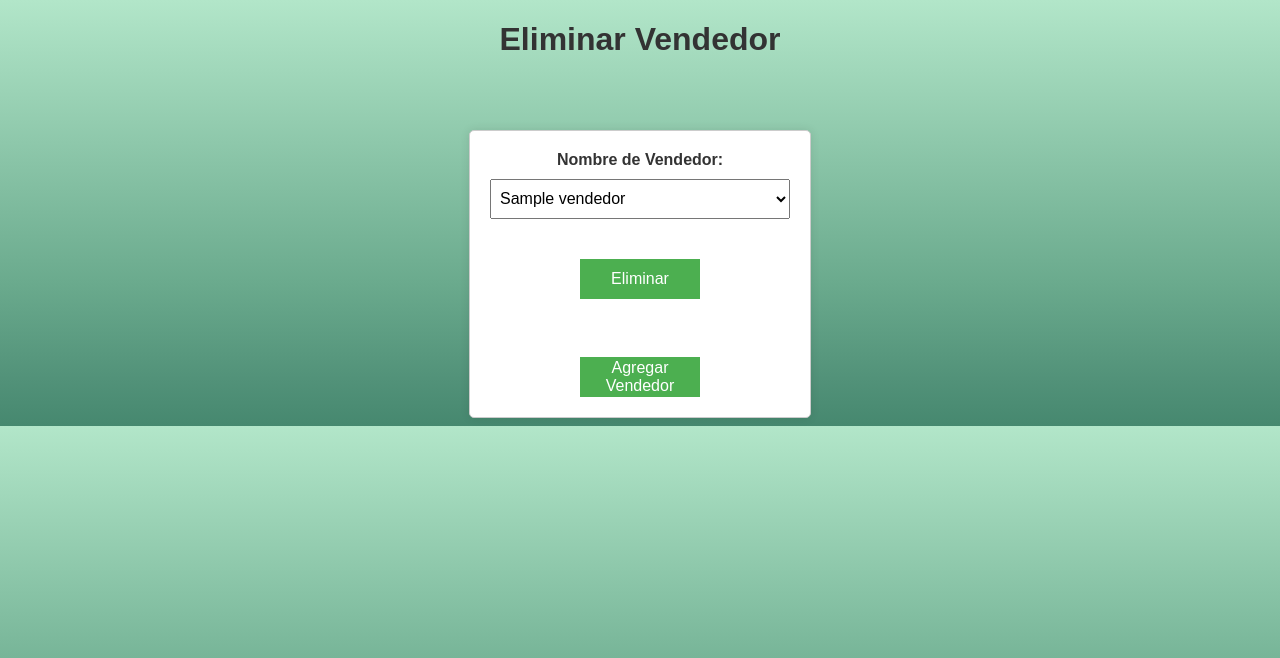
After one commit to KevinTorres74/Michi-Helada-Los-Aristogatos, a Flask app: page /eliminarVendedor/ in a window 1280 px wide. The commit adds this page. Shown: the top 658 px of the page. Run offline with Flask 3, Linux system fonts and the light colour scheme; tables that the repository leaves empty hold one stand-in row (values such as "Sample post").

Commit message:
"Eliminar Vendedor"

```diff
--- a/Michi-Helada/app.py
+++ b/Michi-Helada/app.py
@@ -2,6 +2,7 @@ from flask import Blueprint, flash, g, redirect, render_template, request, sessi
 import pymysql
 from flask_sqlalchemy import SQLAlchemy
 from alchemyClasses.__init__ import db
+from controllers.eliminarVendedor import eliminarVendedorBlueprint
 from controllers.agregarVendedor import agregarVendedorBlueprint
 
 app = Flask(__name__)
@@ -22,6 +23,7 @@ except pymysql.Error as e:
 
 app = Flask(__name__, instance_relative_config=True)
 app.register_blueprint(agregarVendedorBlueprint)
+app.register_blueprint(eliminarVendedorBlueprint)
 app.config['SQLALCHEMY_DATABASE_URI'] = "mysql+pymysql://root:Starmoon66680@localhost:3306/ing_soft"
 app.config.from_mapping(
     SECRET_KEY = 'dev'
--- a/Michi-Helada/controllers/agregarVendedor.py
+++ b/Michi-Helada/controllers/agregarVendedor.py
@@ -14,7 +14,6 @@ def agregarVendedor():
     try:
         # Recibe los datos
         if request.method == 'POST':
-            id = request.form['id']
             nombre = request.form['nombre']
             correo = request.form['correo']
             numero = request.form['phone']
@@ -22,13 +21,13 @@ def agregarVendedor():
             contrasena = request.form['password']
 
             # Agregar a la base de datos de vendedor
-            vendedor = Vendedor(id_vendedor=id, nombre=nombre, correo=correo, telefono=numero, fna=fnacimiento, contraseña=contrasena)
+            vendedor = Vendedor(nombre=nombre, correo=correo, telefono=numero, fna=fnacimiento, contraseña=contrasena)
             db.session.add(vendedor)
             db.session.commit()
 
 
             #obtener vendedor
-            ans = Vendedor.query.filter(Vendedor.id_vendedor == id).first()
+            ans = Vendedor.query.filter(Vendedor.correo == correo).first()
 
             if ans != None:
                 session.clear()
--- /dev/null
+++ b/Michi-Helada/controllers/eliminarVendedor.py
@@ -0,0 +1,21 @@
+import functools
+import sqlalchemy.exc
+from flask import Blueprint, flash, g, redirect, render_template, request, session, url_for
+from alchemyClasses.vendedor import Vendedor
+from alchemyClasses.__init__ import db
+
+eliminarVendedorBlueprint = Blueprint('eliminarVendedor', __name__, url_prefix='/eliminarVendedor')
+
+@eliminarVendedorBlueprint.route('/', methods=['GET', 'POST'])
+def eliminarVendedor():
+    if request.method == 'POST':
+        id_vendedor = request.form['id_vendedor']
+
+        vendedor = Vendedor.query.get(id_vendedor)
+        if vendedor:
+            db.session.delete(vendedor)
+            db.session.commit()
+            return redirect(url_for('eliminarVendedor.eliminarVendedor'))
+
+    vendedores = Vendedor.query.all()
+    return render_template('eliminarVendedor.html', vendedores=vendedores)
--- /dev/null
+++ b/Michi-Helada/templates/eliminarVendedor.html
@@ -0,0 +1,71 @@
+<!DOCTYPE html>
+<html>
+<head>
+    <title>Eliminar Vendedor</title>
+    <style>
+        body {
+            background-image: linear-gradient(to bottom, #b2e6c9, #a6dcbf, #9ad2b5, #8ec8ab, #82bea1, #76b497, #6aaa8d, #5e9e83, #529279, #46886f);
+            font-family: Arial, sans-serif;
+            text-align: center;
+        }
+        h1 {
+            color: #333;
+        }
+        .container {
+            display: inline-block;
+            background-color: #fff;
+            padding: 20px;
+            border: 1px solid #ccc;
+            border-radius: 5px;
+            box-shadow: 0px 0px 10px rgba(0, 0, 0, 0.1);
+            margin-top: 50px;
+        }
+        form {
+            margin-bottom: 20px;
+        }
+        label {
+            display: block;
+            margin-bottom: 10px;
+            color: #333;
+            font-weight: bold;
+        }
+        select {
+            width: 300px;
+            height: 40px;
+            font-size: 16px;
+            padding: 5px;
+            margin-bottom: 20px;
+        }
+        button {
+            width: 120px;
+            height: 40px;
+            background-color: #4CAF50;
+            color: #fff;
+            font-size: 16px;
+            border: none;
+            cursor: pointer;
+            margin-top: 20px;
+        }
+        button:hover {
+            background-color: #45a049;
+        }
+    </style>
+</head>
+<body>
+    <h1>Eliminar Vendedor</h1>
+    <div class="container">
+        <form method="POST" action="{{ url_for('eliminarVendedor.eliminarVendedor') }}">
+            <label for="id_vendedor">Nombre de Vendedor:</label>
+            <select id="id_vendedor" name="id_vendedor">
+                {% for vendedor in vendedores %}
+                <option value="{{ vendedor.id_vendedor }}">{{ vendedor.nombre }}</option>
+                {% endfor %}
+            </select>
+            <br>
+            <button type="submit">Eliminar</button>
+        </form>
+        <br>
+        <a href="{{ url_for('agregarVendedor.agregarVendedor') }}"><button>Agregar Vendedor</button></a>
+    </div>
+</body>
+</html>
--- a/Michi-Helada/templates/success.html
+++ b/Michi-Helada/templates/success.html
@@ -43,7 +43,7 @@
   <h1> Vendedor agregado correctamente!</h1>
   <ul>
     {% if  session.get('vendedor_nombre') != None %}
-      <li>Hello <span>{{ session.get('vendedor_nombre') }}</span>
+      <li>Bienvenido <span>{{ session.get('vendedor_nombre') }}</span>
 
     {% endif %}
   </ul>
```
Also changed, not shown: Michi-Helada/alchemyClasses/vendedor.py (+2 -5 lines), Michi-Helada/templates/agregarVendedor.html (+66 -11 lines), Michi-Helada/controllers/__init__.py (deleted).
